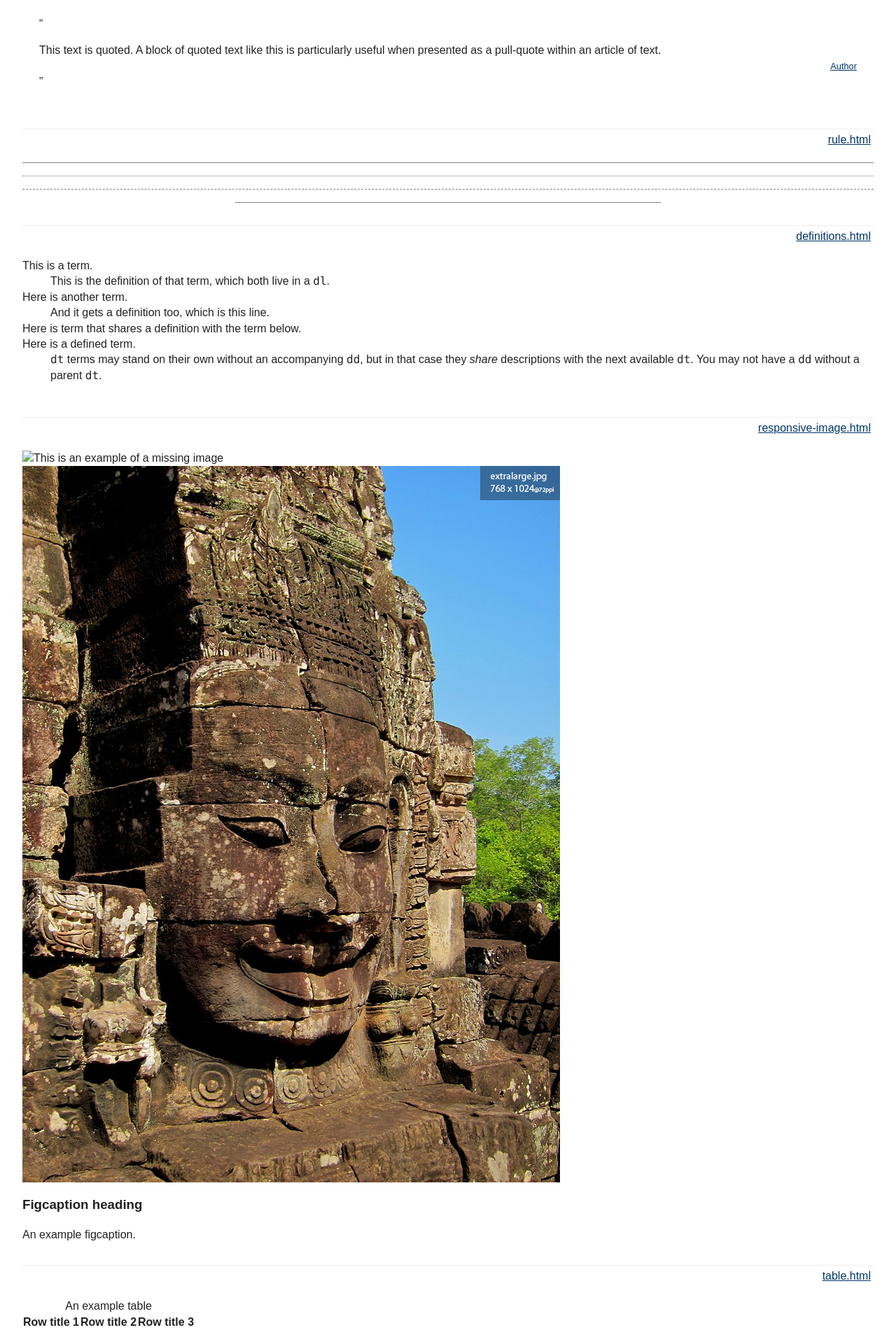
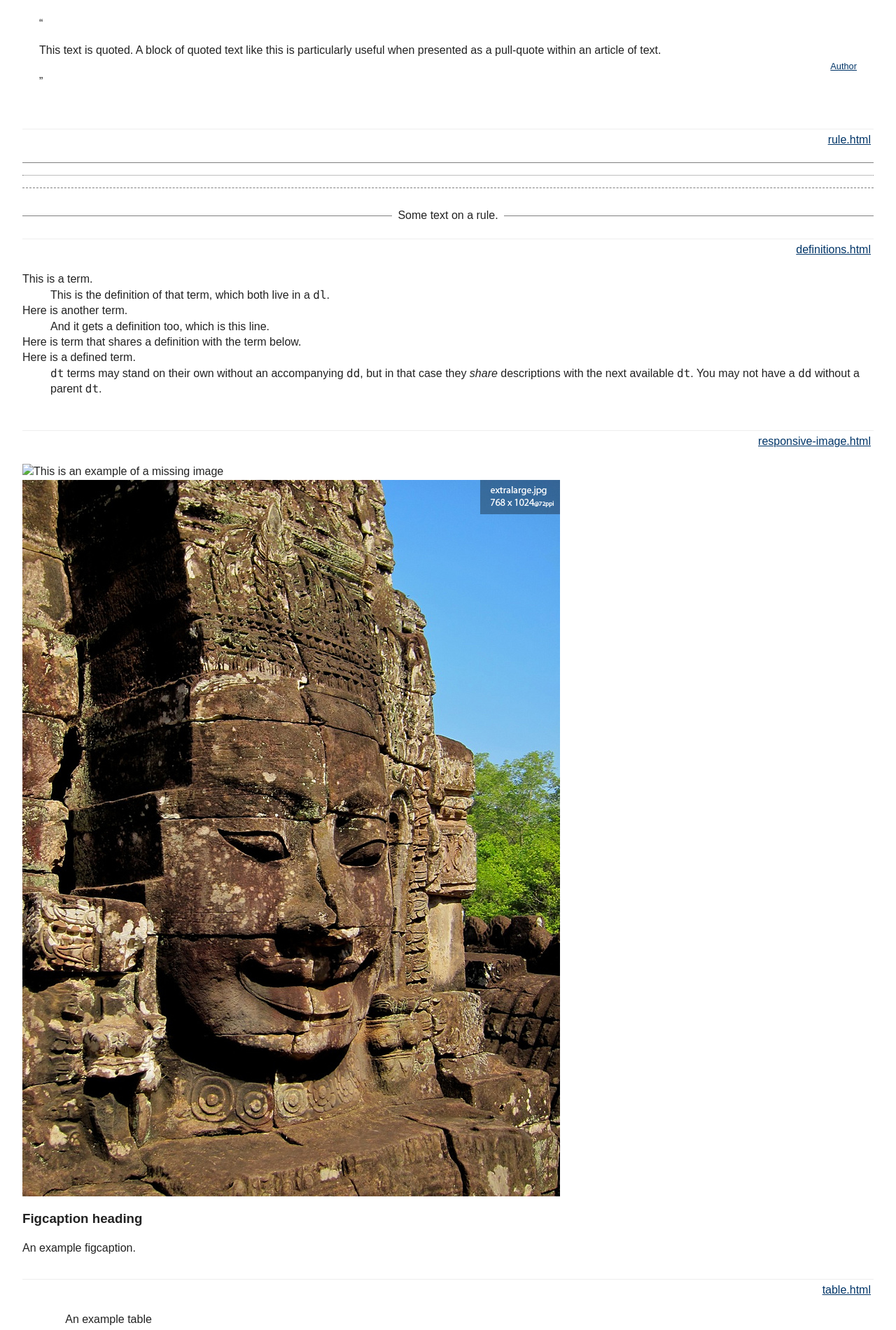
Before and after one commit to SteveBarnett/Front-end-Style-Guide, a Jekyll site: the page built from index.html, in a window 1280 px wide. Shown: the part 1560-3461 px from the top of the page at 70% size. Built offline with Jekyll 4.4.1, drawn with Linux system fonts in a browser that asks for light colours; Markdown is read by kramdown in place of the engine named in the settings.

Commit message:
Added legendary text

```diff
--- a/_includes/rule.html
+++ b/_includes/rule.html
@@ -5,3 +5,7 @@
 <hr class="dashed" />
 
 <hr class="rule w-half" />
+
+<div class="rule tac">
+  <span class="rule--legend">Some text on a rule.</span>
+</div>
--- a/sass/_base.scss
+++ b/sass/_base.scss
@@ -38,7 +38,6 @@
   display : block;
   margin : 1em 0;
   padding : 0;
-  height : 1px;
   border : 0;
   border-top : 1px solid $grey;
   border-bottom : 1px solid $white;
@@ -59,6 +58,20 @@
     border-bottom: solid 1px $grey;
     display: block;
   }
+}
+
+.rule--mid {
+  &:after {
+    position: relative;
+    top: -0.5em;
+  }
+}
+
+.rule--legend {
+  position: relative;
+  top: 0.7em;
+  background: $white;
+  padding: 0 0.5em;
 }
 
 // img
--- a/sass/_layout.scss
+++ b/sass/_layout.scss
@@ -137,3 +137,8 @@
   width: 50%;
   margin: 0 auto;
 }
+
+.w-quarter {
+  width: 25%;
+  margin: 0 auto;
+}
--- a/stylesheets/style.css
+++ b/stylesheets/style.css
@@ -733,34 +733,47 @@
   display: block;
   margin: 1em 0;
   padding: 0;
-  height: 1px;
   border: 0;
   border-top: 1px solid gray;
   border-bottom: 1px solid white;
 }
 
-/* line 47, ../sass/_base.scss */
+/* line 46, ../sass/_base.scss */
 .dotted {
   border-style: dotted;
 }
 
-/* line 51, ../sass/_base.scss */
+/* line 50, ../sass/_base.scss */
 .dashed {
   border-style: dashed;
 }
 
-/* line 55, ../sass/_base.scss */
+/* line 54, ../sass/_base.scss */
 .rule {
   border: 0;
 }
-/* line 57, ../sass/_base.scss */
+/* line 56, ../sass/_base.scss */
 .rule:after {
   content: "";
   border-bottom: solid 1px gray;
   display: block;
 }
 
-/* line 66, ../sass/_base.scss */
+/* line 64, ../sass/_base.scss */
+.rule--mid:after {
+  position: relative;
+  top: -0.5em;
+}
+
+/* line 70, ../sass/_base.scss */
+.rule--legend {
+  position: relative;
+  top: 0.7em;
+  background: white;
+  padding: 0 0.5em;
+}
+
+/* line 79, ../sass/_base.scss */
 img {
   border-width: 0;
   vertical-align: middle;
@@ -769,44 +782,44 @@
   height: auto;
 }
 
-/* line 74, ../sass/_base.scss */
+/* line 87, ../sass/_base.scss */
 svg:not(:root) {
   overflow: hidden;
 }
 
-/* line 80, ../sass/_base.scss */
+/* line 93, ../sass/_base.scss */
 .colour-swatch--primary {
   background: black;
   color: #fff;
 }
 
-/* line 85, ../sass/_base.scss */
+/* line 98, ../sass/_base.scss */
 .colour-swatch--secondary {
   background: #404040;
   color: #fff;
 }
 
-/* line 90, ../sass/_base.scss */
+/* line 103, ../sass/_base.scss */
 .colour-swatch--tertiary {
   background: gray;
 }
 
-/* line 94, ../sass/_base.scss */
+/* line 107, ../sass/_base.scss */
 .colour-swatch--success {
   background: #5cb85c;
 }
 
-/* line 98, ../sass/_base.scss */
+/* line 111, ../sass/_base.scss */
 .colour-swatch--warning {
   background: #f0ad4e;
 }
 
-/* line 102, ../sass/_base.scss */
+/* line 115, ../sass/_base.scss */
 .colour-swatch--error {
   background: #d9534f;
 }
 
-/* line 106, ../sass/_base.scss */
+/* line 119, ../sass/_base.scss */
 .colour-swatch--info {
   background: #5bc0de;
 }
@@ -1004,6 +1017,12 @@
 /* line 136, ../sass/_layout.scss */
 .w-half {
   width: 50%;
+  margin: 0 auto;
+}
+
+/* line 141, ../sass/_layout.scss */
+.w-quarter {
+  width: 25%;
   margin: 0 auto;
 }
 
```
Also changed, not shown: stylesheets/ie.css (+33 -14 lines).
